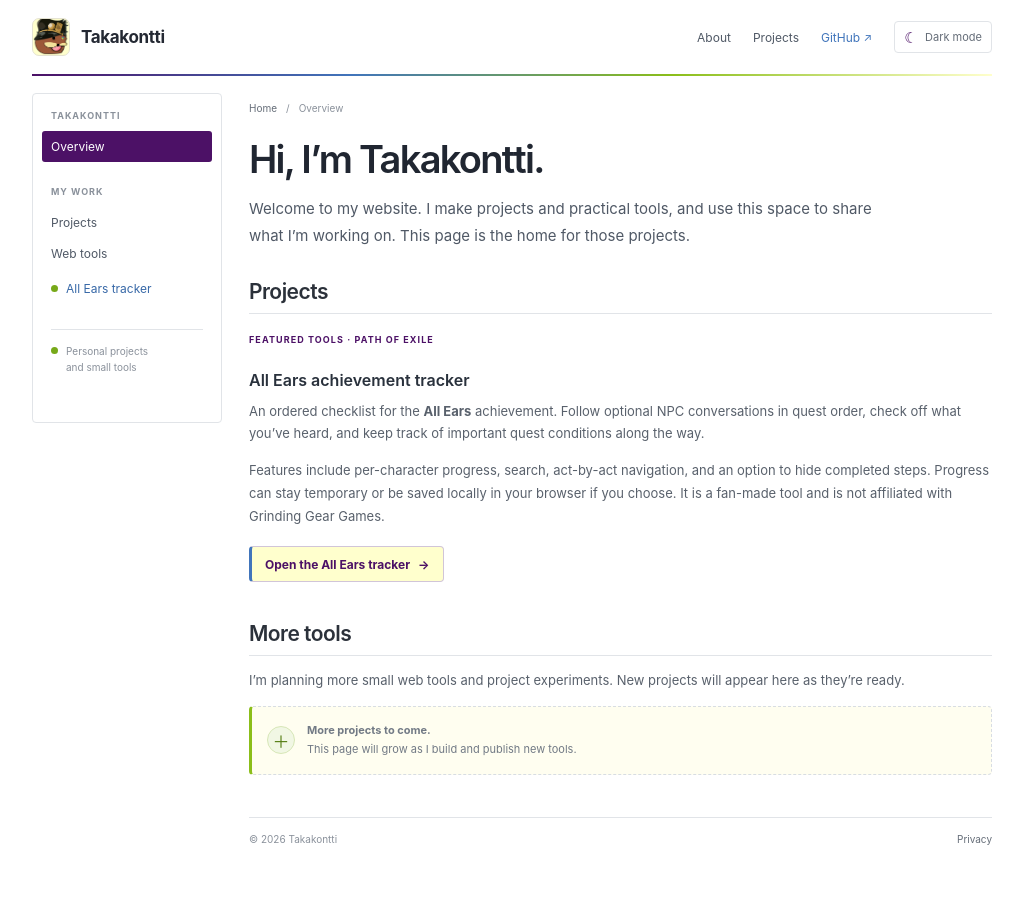
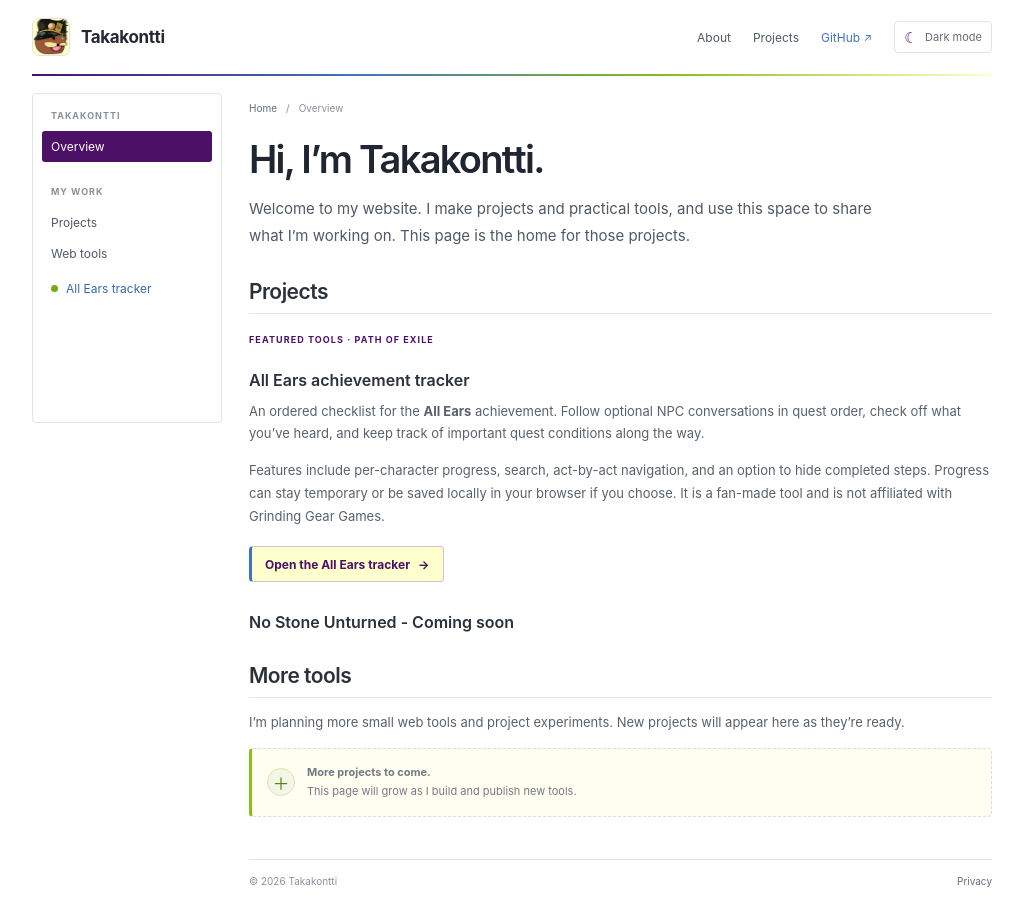
Before and after one commit to Takakontti/takakontti.github.io, a Jekyll site: the page built from index.md, in a window 1280 px wide. Shown: the whole page, without its empty margins (128-1151 px from the left). Built offline with Jekyll 4.4.1, drawn with Linux system fonts in a browser that asks for light colours.

Commit message:
minor edits

```diff
--- a/_layouts/landing.html
+++ b/_layouts/landing.html
@@ -44,10 +44,6 @@
             <a class="sidebar-link" href="{{ '/' | relative_url }}#tools">Web tools</a>
             <a class="sidebar-link sidebar-tool" href="{{ '/all-ears/' | relative_url }}"><span class="status-dot" aria-hidden="true"></span>All Ears tracker</a>
           </nav>
-          <div class="sidebar-bottom">
-            <span class="status-dot" aria-hidden="true"></span>
-            <span>Personal projects<br />and small tools</span>
-          </div>
         </aside>
 
         <main class="main-content">
--- a/index.md
+++ b/index.md
@@ -20,6 +20,8 @@ Features include per-character progress, search, act-by-act navigation, and an o
 
 <a class="primary-link" href="all-ears/">Open the All Ears tracker <span aria-hidden="true">→</span></a>
 
+### No Stone Unturned - Coming soon
+
 ## More tools {#tools}
 
 I’m planning more small web tools and project experiments. New projects will appear here as they’re ready.
```
